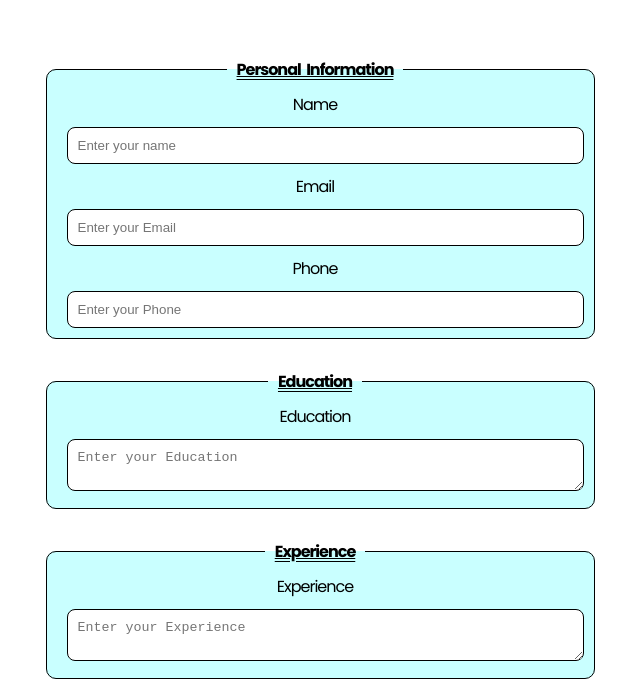
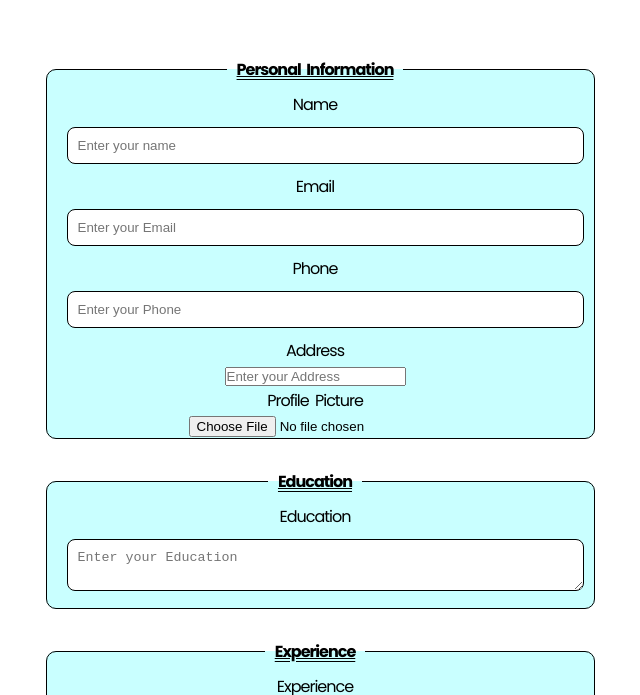
Before and after one commit to Anss-design/milestone1-2resumebyAnss, a plain HTML site: page index.html in a window 1280 px wide. Shown: the part 105-800 px from the top of the page, without its empty margins (320-960 px from the left). Drawn offline with Linux system fonts and the light colour scheme.

Commit message:
index.html

```diff
--- a/index.html
+++ b/index.html
@@ -4,21 +4,28 @@
 <head>
     <meta charset="UTF-8">
     <meta name="viewport" content="width=device-width, initial-scale=1.0">
+    <link rel="stylesheet" href="style.css">
+    <!-- font -->
+    <link
+    href="https://fonts.googleapis.com/css2?family=Poppins:ital,wght@0,100;0,200;0,300;0,400;0,500;0,600;0,700;0,800;0,900;1,100;1,200;1,300;1,400;1,500;1,600;1,700;1,800;1,900&display=swap"
+    rel="stylesheet">
+
     <title>Resume Bulider</title>
-    <link rel="stylesheet" href="style.css">
-    <link
-        href="https://fonts.googleapis.com/css2?family=Poppins:ital,wght@0,100;0,200;0,300;0,400;0,500;0,600;0,700;0,800;0,900;1,100;1,200;1,300;1,400;1,500;1,600;1,700;1,800;1,900&display=swap"
-        rel="stylesheet">
+
 </head>
 
 <body>
+    <!-- Header -->
     <div class="header">
         <h1>Resume Builder</h1>
         <h4>By: Muhammad Anss</h4>
     </div>
-    <!-- personal information -->
+
+    <!-- Form starts from here -->
     <form action="" id="resumeform">
         <div class="container">
+
+            <!-- personal information -->
             <fieldset>
                 <legend>Personal Information</legend>
                 <label for="name">Name</label>
@@ -27,6 +34,11 @@
                 <input type="email" id="email" name="email" placeholder="Enter your Email" required><br>
                 <label for="phone">Phone</label>
                 <input type="tel" id="phone" name="phone" placeholder="Enter your Phone" required><br>
+                <label for="address">Address</label>
+                <input type="text" id="address" name="address" placeholder="Enter your Address" required><br>
+                <label for="profilepicture">Profile Picture</label>
+                <input type="file" id="profilepicture" name="profilepicture" placeholder="Upload your profile picture"
+                    accept="image/*" required>
             </fieldset>
 
             <!-- Education -->
@@ -38,7 +50,7 @@
             </fieldset>
 
 
-
+            <!-- Experience -->
             <fieldset>
                 <legend>Experience</legend>
                 <label for="experience">Experience</label>
@@ -47,18 +59,21 @@
             </fieldset>
 
 
-
+            <!-- Skills -->
             <fieldset>
                 <legend>Skills</legend>
                 <label for="skills">Skills</label>
                 <textarea id="skills" name="skills" rows="2" placeholder="Enter your Skills" required></textarea>
             </fieldset>
 
+            <!-- Submit Button -->
             <div class="btn">
                 <button id="submitbtn" type="submit">Generate Resume</button>
             </div>
         </div>
     </form>
+    <!-- Form ends -->
+
 </body>
 
 </html>
```
